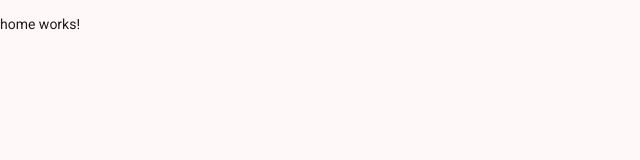
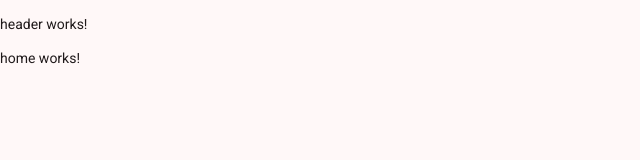
Before and after one commit to KelvinJoelC/earth-mamas-kitchen-angular, an Angular app: page / in a window 1280 px wide. Shown: the top 160 px of the page, without its empty margins (0-640 px from the left). Built offline with nearby package versions, Linux system fonts and the light colour scheme.

Commit message:
add main layout with header component and routing setup

```diff
--- a/src/app/app.routes.ts
+++ b/src/app/app.routes.ts
@@ -3,7 +3,15 @@ import { Routes } from '@angular/router';
 export const routes: Routes = [
   {
     path: '',
-    loadComponent: () => import('./pages/home-page/home-page').then(m => m.HomePage),
+    loadComponent: () => import('./layouts/main-layout/main-layout').then(m => m.MainLayout),
+    children: [
+      {
+        path: '',
+        loadComponent: () =>
+          import('./pages/home-page/home-page')
+            .then(m => m.HomePage)
+      }
+    ]
   },
   {
     path: '**',
--- /dev/null
+++ b/src/app/layouts/main-layout/main-layout.html
@@ -0,0 +1,5 @@
+<app-header></app-header>
+
+<main>
+  <router-outlet></router-outlet>
+</main>
--- /dev/null
+++ b/src/app/layouts/main-layout/main-layout.ts
@@ -0,0 +1,11 @@
+import { Component } from '@angular/core';
+import { RouterOutlet } from '@angular/router';
+import { Header } from '../../shared/header/header';
+
+@Component({
+  selector: 'app-main-layout',
+  imports: [RouterOutlet, Header],
+  templateUrl: './main-layout.html',
+  styleUrls: ['./main-layout.scss']
+})
+export class MainLayout {}
--- /dev/null
+++ b/src/app/shared/header/header.html
@@ -0,0 +1 @@
+<p>header works!</p>
```
Also changed, not shown: src/app/shared/header/header.ts (added, +11 -0 lines), src/app/layouts/main-layout/main-layout.scss (added), src/app/shared/header/header.scss (added), 1 other file (tests, documents, lock files or other folders).
